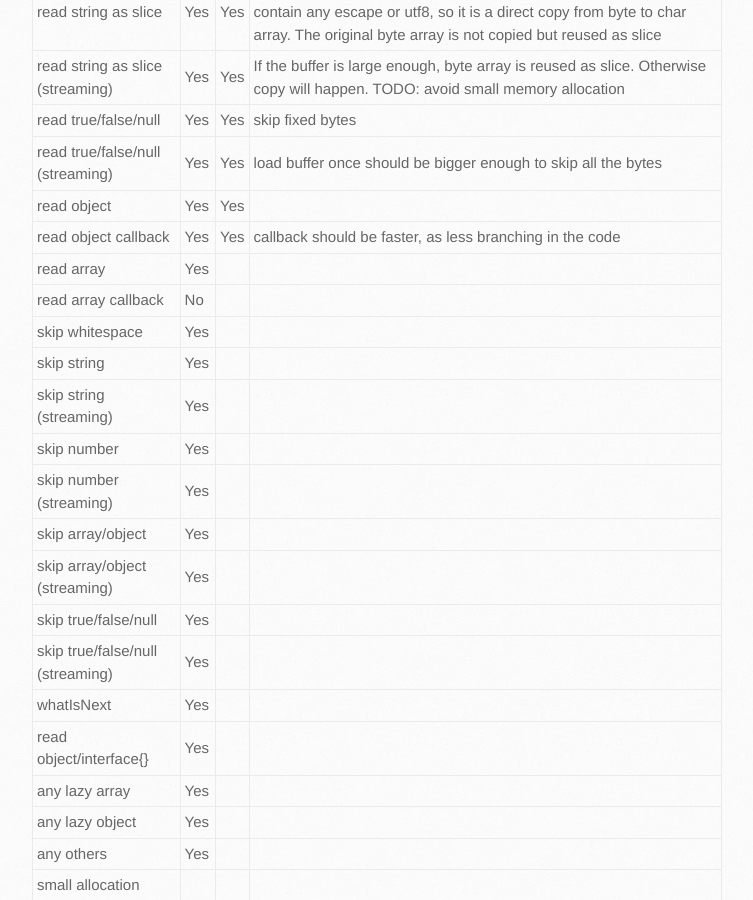
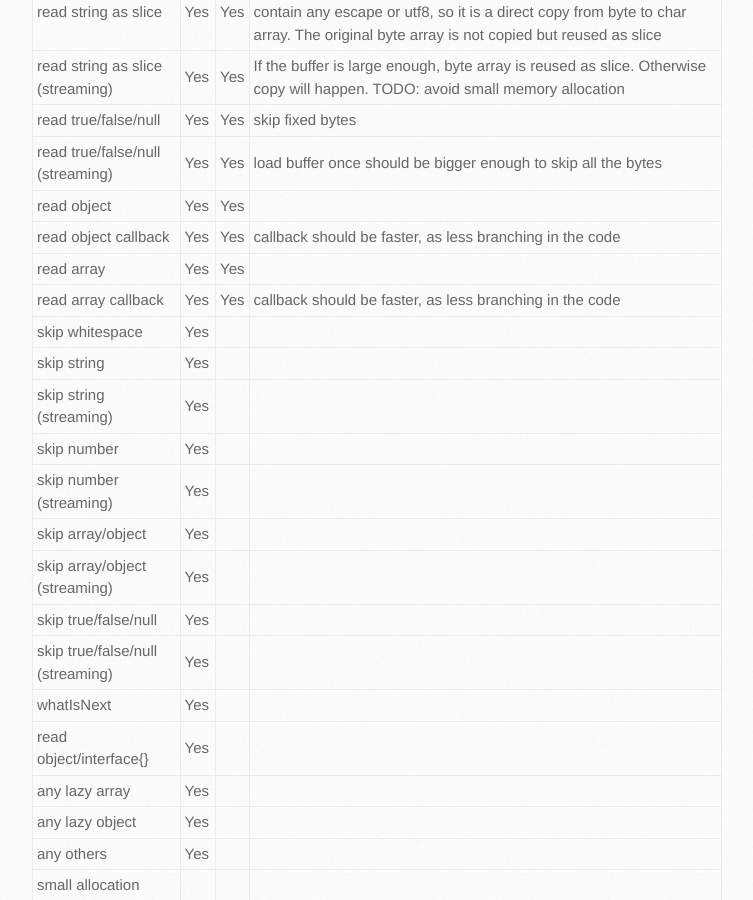
Before and after one commit to json-iterator/json-iterator.github.io, a Jekyll site: the page built from features.md, in a window 1280 px wide and 900 px high, scrolled down 983 px. Shown: the whole window, without its empty margins (138-891 px from the left). Built offline with Jekyll 4.4.1, drawn with Linux system fonts in a browser that asks for light colours; comment, search, counter and statistics services are not loaded.

Commit message:
Update features.md

```diff
--- a/features.md
+++ b/features.md
@@ -23,8 +23,8 @@ title: Jsoniter Features (Java Version)
 | read true/false/null (streaming) | Yes | Yes | load buffer once should be bigger enough to skip all the bytes |
 | read object | Yes | Yes | |
 | read object callback | Yes | Yes | callback should be faster, as less branching in the code |
-| read array | Yes |  |
-| read array callback | No |  |
+| read array | Yes | Yes | |
+| read array callback | Yes | Yes | callback should be faster, as less branching in the code |
 | skip whitespace | Yes |  |
 | skip string | Yes |  |
 | skip string (streaming) | Yes |  |
```
